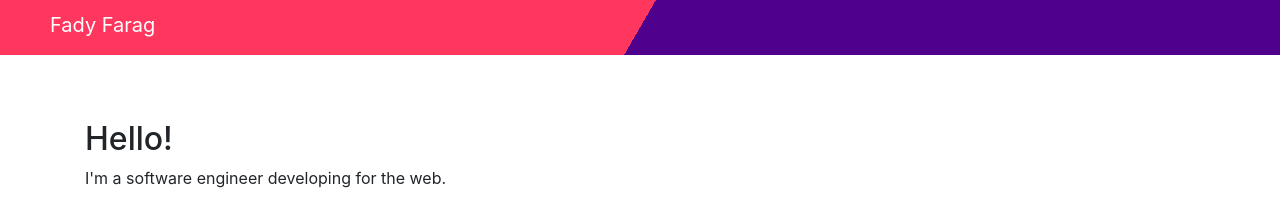
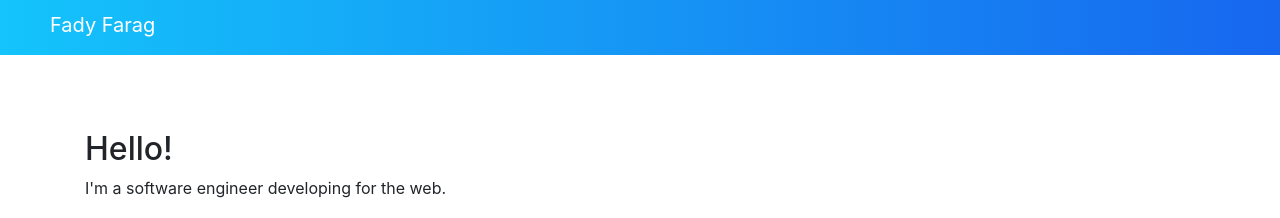
Before and after one commit to iidmsa/cyber, a plain HTML site: page index.html in a window 1280 px wide. Shown: the top 218 px of the page. Drawn offline with nearby package versions, Linux system fonts and the light colour scheme.

Commit message:
-webkit-linear-gradient

```diff
--- a/index.html
+++ b/index.html
@@ -25,8 +25,8 @@
 
 	<body>
 
-		<!-- START Header Nav.  rgba(34,34,34)  -webkit-linear-gradient(150deg,#4f008c 50%,#ff375e 50%) -webkit-linear-gradient(left, rgba(20,196,251), rgba(23,103,239)-->
-		<nav class="" style="background: -webkit-linear-gradient(150deg,#4f008c 50%,#ff375e 50%);height:54.9766px;position:fixed; top:0; left:0; right:0; z-index: 2">
+		<!-- START Header Nav.  rgba(34,34,34)  -webkit-linear-gradient(150deg,#4f008c 50%,#ff375e 50%) -webkit-linear-gradient(left, rgba(20,196,251), rgba(23,103,239) -->
+		<nav class="" style="background: -webkit-linear-gradient(left, rgba(20,196,251), rgba(23,103,239));height:54.9766px;position:fixed; top:0; left:0; right:0; z-index: 2">
         <a class="navbar-brand" href="#"
 
         style="color: #fff; margin-left: 50px; padding-top: 10px;"
@@ -43,7 +43,9 @@
 			<div class="row">
 				<div class="col-md">
                     <br>
-					<h2>Hello!</h2>
+					<h2 style="
+					padding-top: 10px;
+				">Hello!</h2>
 					<p>I'm a software engineer developing for the web</a>.</p>
 				</div>
 			</div>
```
